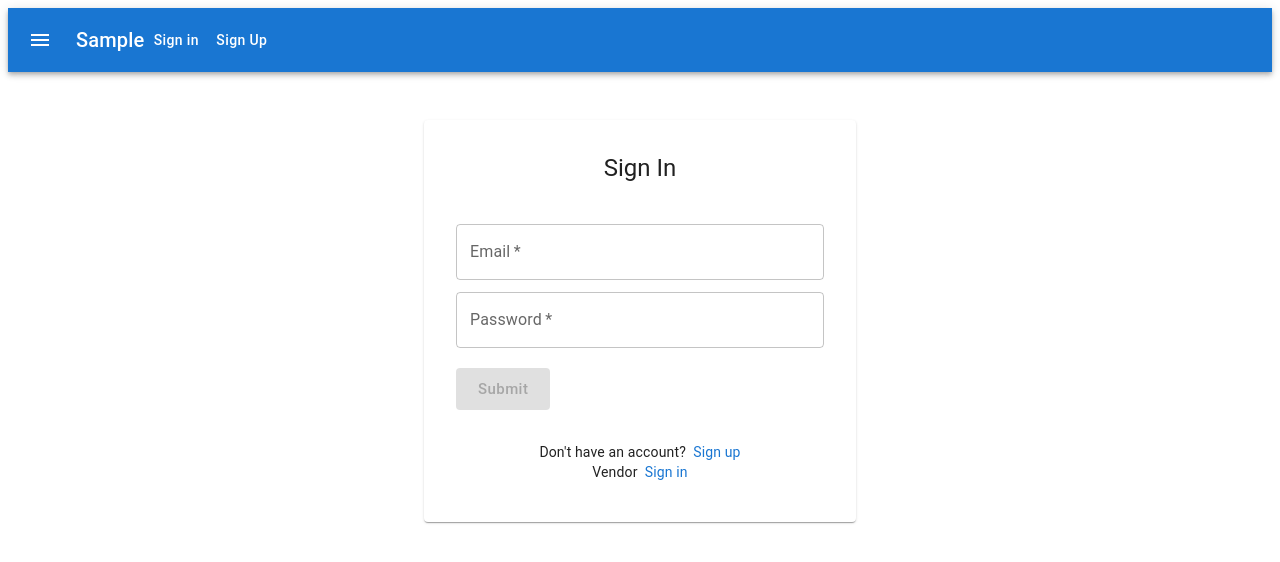
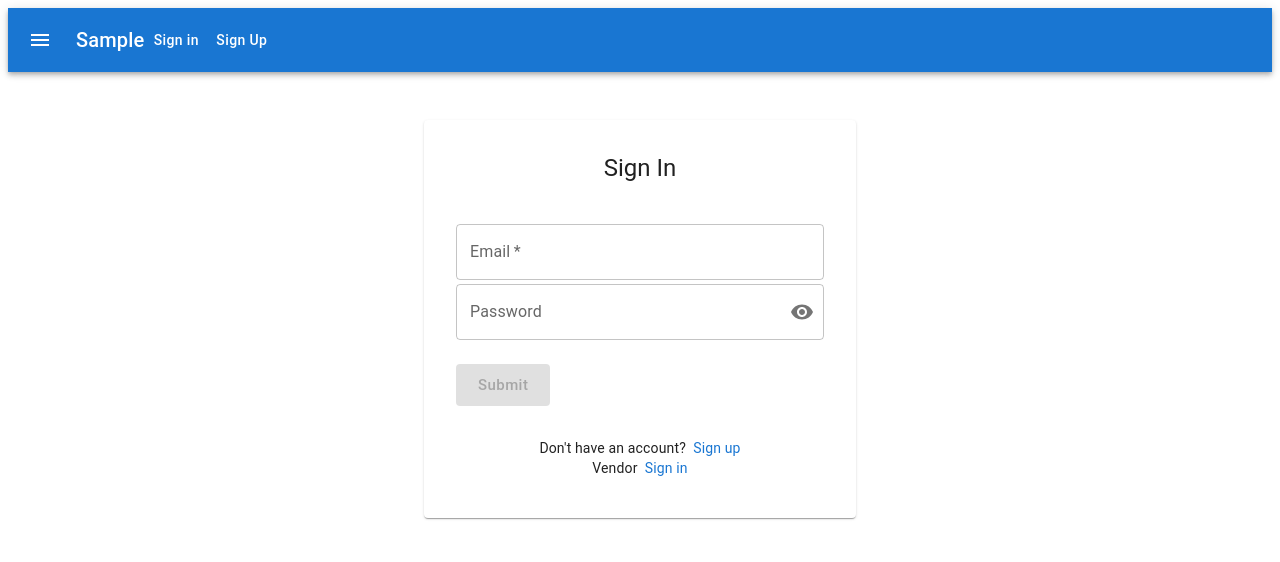
Before and after one commit to takasyunGit/test_react_frontend, a React (Create React App) app: page /signin in a window 1280 px wide. Shown: the top 562 px of the page. Built offline with nearby package versions, Linux system fonts and the light colour scheme; what axios-case-converter would draw is missing.

Commit message:
[front][update]パスワードフォームを共通化

```diff
--- a/src/components/pages/users/SignIn.tsx
+++ b/src/components/pages/users/SignIn.tsx
@@ -1,23 +1,22 @@
 import React, { useState, useContext } from "react"
 import { useNavigate, Link as RouterLink, useLocation} from "react-router-dom"
-import Cookies from "js-cookie"
 
 import { Typography } from "@mui/material"
 import TextField from "@mui/material/TextField"
 import Card from "@mui/material/Card"
 import CardContent from "@mui/material/CardContent"
 import CardHeader from "@mui/material/CardHeader"
-import Button from "@mui/material/Button"
 import Box from "@mui/material/Box"
 import Link from '@mui/material/Link'
 
 import { signedInCookiesSetter } from "utils/client"
 import { AuthUserContext } from "components/models/user/AuthUserProvider"
-import { AlertMessage, AlertMessageContext } from "components/ui/AlertMessage"
+import { AlertMessageContext } from "components/ui/AlertMessage"
 import { signIn } from "models/user/auth"
 import { SignInParams } from "models/user/type"
 import { detectAxiosErrors } from "utils/detectErrors"
 import { DefaultButton } from "components/ui/Button"
+import { PasswordForm } from "components/ui/TextField"
 
 type CustomLocation = {
   state: { from: { pathname: string } }
@@ -28,6 +27,7 @@ const SignIn: React.FC = () => {
   const { setIsSignedIn, setCurrentUser } = useContext(AuthUserContext)
   const [email, setEmail] = useState<string>("")
   const [password, setPassword] = useState<string>("")
+  const [showPassword, setShowPassword] = useState<boolean>(false)
   const { setAlertMessageOpen, setAlertMessage } = useContext(AlertMessageContext)
   const fromLocation: CustomLocation = useLocation() as CustomLocation
   // ログイン前にアクセスしようとしていたページ
@@ -77,14 +77,12 @@ const SignIn: React.FC = () => {
               margin="dense"
               onChange={event=> setEmail(event.target.value)}
             />
-            <TextField
-              variant="outlined"
-              required
-              fullWidth
+            <PasswordForm
               label="Password"
+              showPassword={showPassword}
               value={password}
-              margin="dense"
-              onChange={event=> setPassword(event.target.value)}
+              setPassword={setPassword}
+              setShowPassword={setShowPassword}
             />
             <DefaultButton
               disabled={!email || !password ? true : false}
--- a/src/components/pages/users/SignUp.tsx
+++ b/src/components/pages/users/SignUp.tsx
@@ -1,18 +1,9 @@
 import React, { useState, useContext } from "react"
 import { useNavigate } from "react-router-dom"
-import Cookies from "js-cookie"
-import Axios from 'axios'
 
 import TextField from "@mui/material/TextField"
 import Card from "@mui/material/Card"
 import CardContent from "@mui/material/CardContent"
-import IconButton from '@mui/material/IconButton';
-import FormControl from '@mui/material/FormControl';
-import OutlinedInput from '@mui/material/OutlinedInput';
-import InputLabel from '@mui/material/InputLabel';
-import InputAdornment from '@mui/material/InputAdornment';
-import VisibilityIcon from "@mui/icons-material/Visibility";
-import VisibilityOffIcon from "@mui/icons-material/VisibilityOff";
 
 import { signedInCookiesSetter } from "utils/client"
 import { AuthUserContext } from "components/models/user/AuthUserProvider"
@@ -21,6 +12,7 @@ import { signUp } from "models/user/auth"
 import { SignUpParams } from "models/user/type"
 import { detectAxiosErrors } from "utils/detectErrors"
 import { DefaultButton } from "components/ui/Button"
+import { PasswordForm } from "components/ui/TextField"
 
 const SignUp: React.FC = () => {
   const navigate = useNavigate()
@@ -60,10 +52,6 @@ const SignUp: React.FC = () => {
     }
   }
 
-  const handleSetShowPassword = () => {
-    setShowPassword((show) => !show)
-  }
-
   return (
     <>
       <form noValidate autoComplete="off">
@@ -90,48 +78,22 @@ const SignUp: React.FC = () => {
               sx={{mb: 1}}
               onChange={event => setEmail(event.target.value)}
             />
-            <FormControl variant="outlined" sx={{mb: 1, width: '100%' }}>
-              <InputLabel htmlFor="outlined-adornment-password">Password</InputLabel>
-              <OutlinedInput
+            <PasswordForm
               id="outlined-adornment-password"
-                type={showPassword ? 'text' : 'password'}
+              label="Password"
+              showPassword={showPassword}
               value={password}
-                onChange={event => setPassword(event.target.value)}
-                endAdornment={
-                  <InputAdornment position="end">
-                    <IconButton
-                      aria-label="toggle password visibility"
-                      onClick={handleSetShowPassword}
-                      edge="end"
-                    >
-                      {showPassword ? <VisibilityOffIcon /> : <VisibilityIcon />}
-                    </IconButton>
-                  </InputAdornment>
-                }
-                label="Password"
+              setPassword={setPassword}
+              setShowPassword={setShowPassword}
             />
-            </FormControl>
-            <FormControl variant="outlined" sx={{mb: 1, width: '100%' }}>
-              <InputLabel htmlFor="outlined-adornment-password">Password Confirmation</InputLabel>
-              <OutlinedInput
+            <PasswordForm
               id="outlined-adornment-password-confirmation"
-                type={showPassword ? 'text' : 'password'}
+              label="PasswordConfirmation"
+              showPassword={showPassword}
               value={passwordConfirmation}
-                onChange={event => setPasswordConfirmation(event.target.value)}
-                endAdornment={
-                  <InputAdornment position="end">
-                    <IconButton
-                      aria-label="toggle password visibility"
-                      onClick={handleSetShowPassword}
-                      edge="end"
-                    >
-                      {showPassword ? <VisibilityOffIcon /> : <VisibilityIcon />}
-                    </IconButton>
-                  </InputAdornment>
-                }
-                label="Password Confirmation"
+              setPassword={setPasswordConfirmation}
+              setShowPassword={setShowPassword}
             />
-            </FormControl>
             <DefaultButton
               disabled={!name || !email || !password || !passwordConfirmation ? true : false}
               onClick={handleSubmit}
--- a/src/components/pages/vendors/VendorSignIn.tsx
+++ b/src/components/pages/vendors/VendorSignIn.tsx
@@ -16,6 +16,7 @@ import { signIn } from "models/vendor_user/auth"
 import { SignInParams } from "models/vendor_user/type"
 import { detectAxiosErrors } from "utils/detectErrors"
 import { DefaultButton } from "components/ui/Button"
+import { PasswordForm } from "components/ui/TextField"
 
 type CustomLocation = {
   state: { from: { pathname: string } }
@@ -27,6 +28,7 @@ const SignIn: React.FC = () => {
   const { setAlertMessage, setAlertMessageOpen } = useContext(AlertMessageContext)
   const [email, setEmail] = useState<string>("")
   const [password, setPassword] = useState<string>("")
+  const [showPassword, setShowPassword] = useState<boolean>(false)
   const fromLocation: CustomLocation = useLocation() as CustomLocation
   // ログイン前にアクセスしようとしていたページ
   const fromPathName: string = fromLocation.state?.from?.pathname
@@ -77,14 +79,12 @@ const SignIn: React.FC = () => {
               margin="dense"
               onChange={event=> setEmail(event.target.value)}
             />
-            <TextField
-              variant="outlined"
-              required
-              fullWidth
+            <PasswordForm
               label="Password"
+              showPassword={showPassword}
               value={password}
-              margin="dense"
-              onChange={event=> setPassword(event.target.value)}
+              setPassword={setPassword}
+              setShowPassword={setShowPassword}
             />
             <DefaultButton
               disabled={!email || !password ? true : false}
--- a/src/components/ui/TextField.tsx
+++ b/src/components/ui/TextField.tsx
@@ -1,6 +1,7 @@
 import React from "react"
-import TextField from "@mui/material/TextField"
-import MenuItem from '@mui/material/MenuItem';
+import { TextField, MenuItem, IconButton, FormControl, OutlinedInput, InputLabel, InputAdornment } from "@mui/material"
+import VisibilityIcon from "@mui/icons-material/Visibility"
+import VisibilityOffIcon from "@mui/icons-material/VisibilityOff"
 
 import { stringToHalfWidth } from "utils/formatConverter"
 import { NumberCodeListType } from "utils/type"
@@ -97,3 +98,43 @@ export const SelectForm = (props: SelectFormProps) => {
   )
 
 }
+
+type PasswordProps = {
+  id?: string
+  label?: string
+  showPassword: boolean
+  value: string
+  setPassword: (value: string) => void
+  setShowPassword: (value: (show: boolean) => boolean) => void
+}
+
+export const PasswordForm: React.FC<PasswordProps> = (props) => {
+  const {id, label, showPassword, value, setPassword, setShowPassword} = props
+  const handleSetShowPassword = () => {
+    setShowPassword((show) => !show)
+  }
+
+  return (
+    <FormControl variant="outlined" sx={{mb: 1, width: '100%' }}>
+      <InputLabel htmlFor="outlined-adornment-password">Password</InputLabel>
+      <OutlinedInput
+        id={id}
+        type={showPassword ? 'text' : 'password'}
+        value={value}
+        onChange={e => setPassword(e.target.value)}
+        endAdornment={
+          <InputAdornment position="end">
+            <IconButton
+              aria-label="toggle password visibility"
+              onClick={e => handleSetShowPassword()}
+              edge="end"
+            >
+              {showPassword ? <VisibilityOffIcon /> : <VisibilityIcon />}
+            </IconButton>
+          </InputAdornment>
+        }
+        label={label}
+      />
+    </FormControl>
+  )
+}
```
Lines whose indentation alone changed are shown as unchanged.
